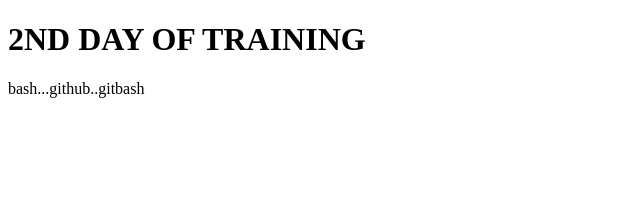
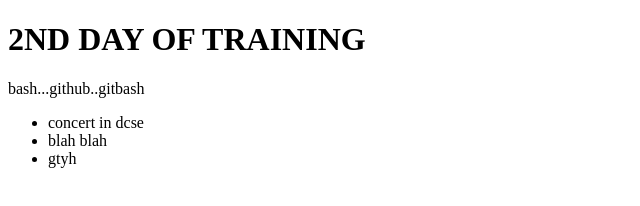
Before and after one commit to Anjusharma765/DEmo_anzi, a plain HTML site: page index.html in a window 1280 px wide. Shown: the whole page, without its empty margins (0-640 px from the left). Drawn offline with Linux system fonts and the light colour scheme.

Commit message:
index.html is modified

```diff
--- a/index.html
+++ b/index.html
@@ -6,5 +6,10 @@
     <body>
         <h1>2ND DAY OF TRAINING</h1>
         <p> bash...github..gitbash</p>
+        <ul>
+            <li>concert in dcse</li>
+            <li>blah blah</li>
+            <li>gtyh</li>
+        </ul>
     </body>
     </html>
```
Also changed, not shown: about.html (+10 -0 lines).
